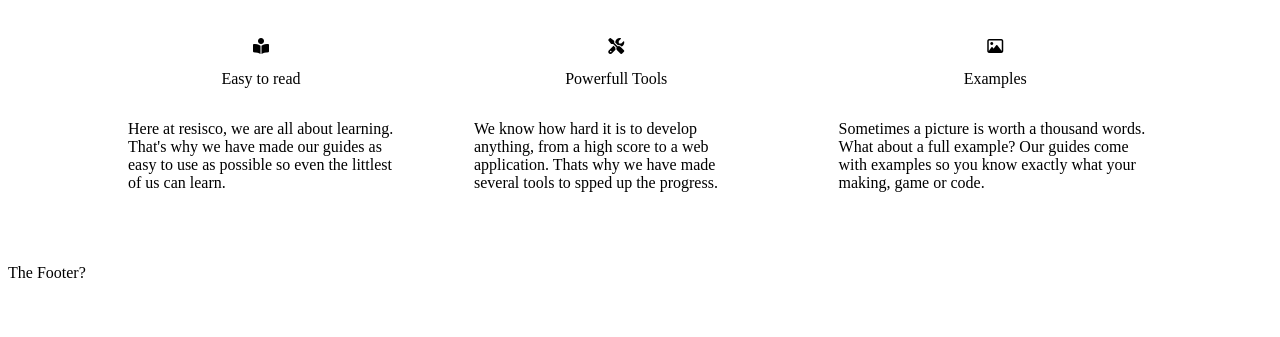
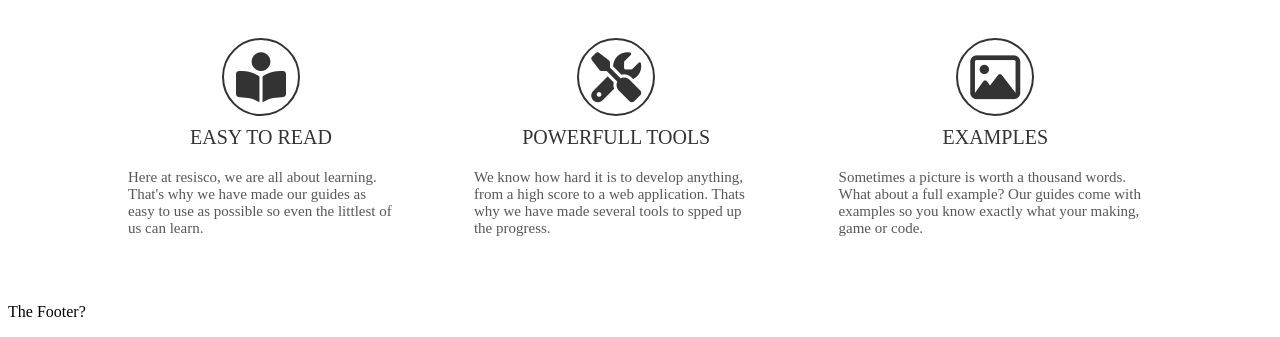
Before and after one commit to Moopheus/Moopheus.github.io, a plain HTML site: page index.html in a window 1280 px wide. Shown: the part 619-956 px from the top of the page. Before the commit the page ends 917 px from the top, so only its background shows below. Drawn offline with Linux system fonts and the light colour scheme.

Commit message:
Update index.html

```diff
--- a/index.html
+++ b/index.html
@@ -11,6 +11,7 @@
     })(window, document, "clarity", "script", "kep0l8rj1y");
 </script>
 <style>
+  @import url('https://fonts.googleapis.com/css2?family=Sriracha&display=swap');
   .homepage {
   display: flex;
   flex-direction: column;
@@ -62,7 +63,7 @@
   padding: 0 40px;
 }
 
-.achievements .feature i {
+.features .feature i {
   width: fit-content;
   font-size: 50px;
   color: #333333;
@@ -70,7 +71,18 @@
   border: 2px solid #333333;
   padding: 12px;
 }
+.features .feature .feature-title {
+  font-size: 20px;
+  color: #333333;
+  text-transform: uppercase;
+  margin: 10px 0;
+}
 
+.features .feature .feature-text {
+  font-size: 15px;
+  color: #585858;
+  margin: 10px 0;
+  }
 </style>
 </head>
 <body>
```
